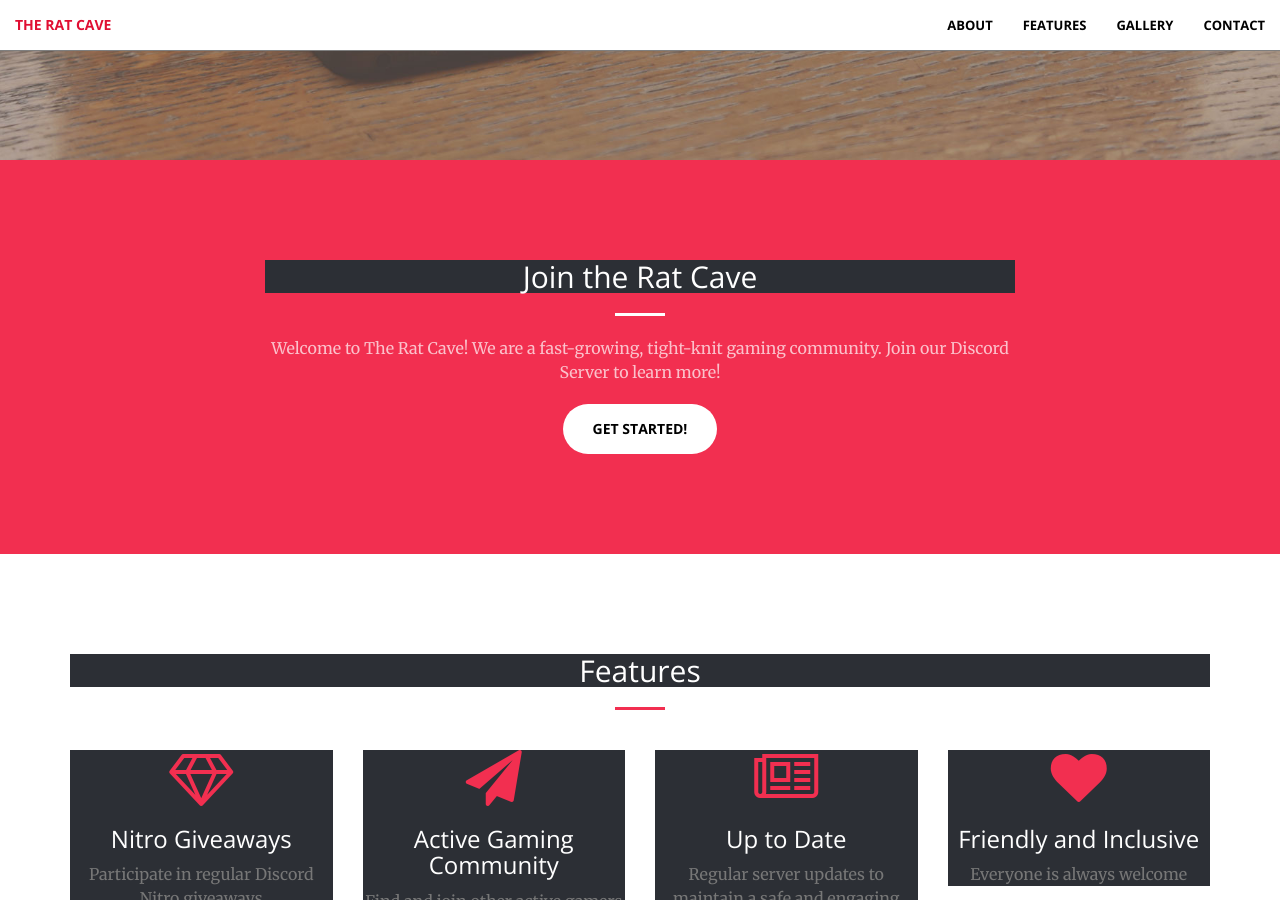
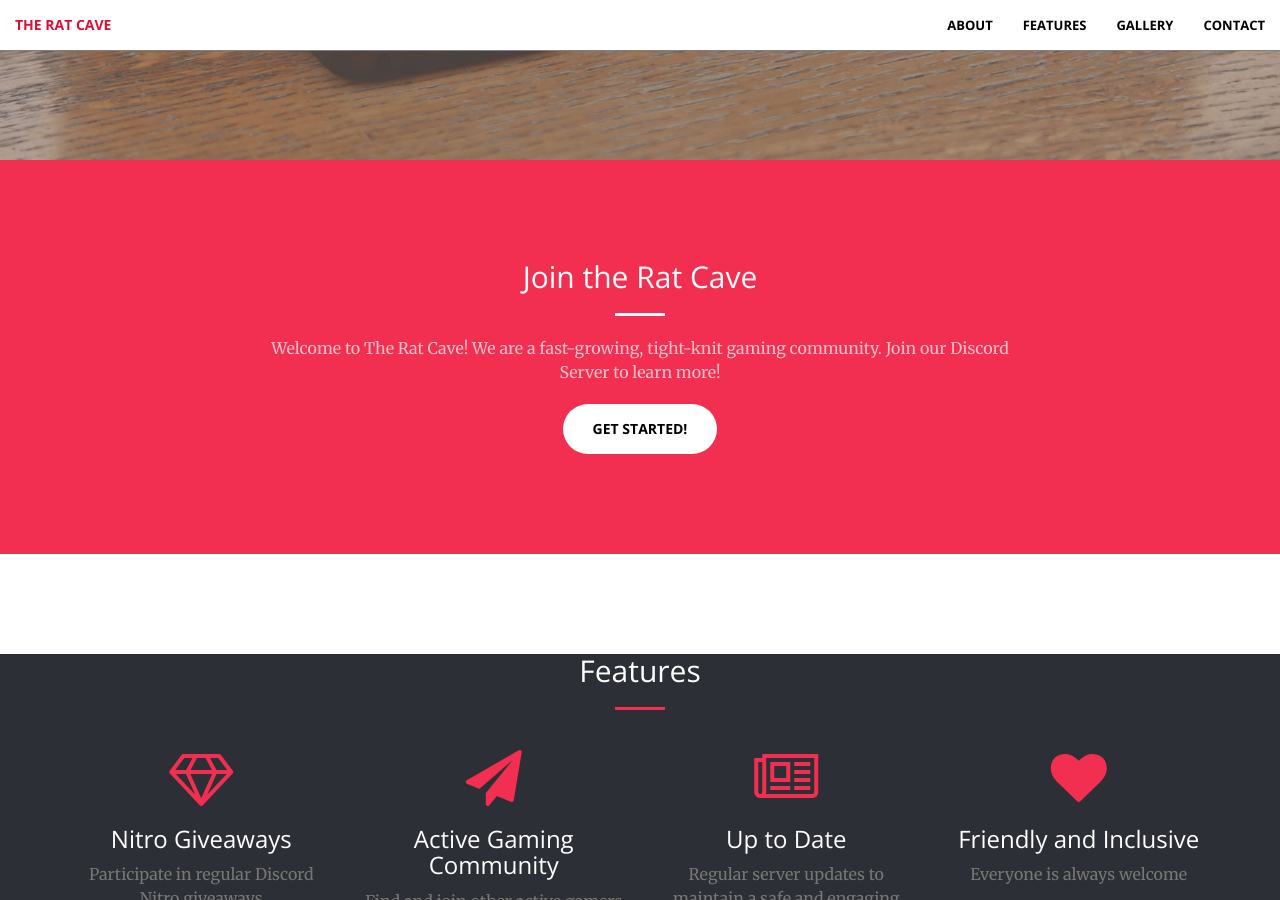
Before and after one commit to vdchoi/theratcave.github.io, a Jekyll site: the page built from index.html, in a window 1280 px wide and 900 px high, scrolled down 740 px. Built offline with Jekyll 4.4.1, drawn with Linux system fonts in a browser that asks for light colours.

Commit message:
Test updating grey container class

```diff
--- a/_includes/services.html
+++ b/_includes/services.html
@@ -1,4 +1,5 @@
 <section id="services">
+    <div class = "grey-container">
         <div class="container">
             <div class="row">
                 <div class="col-lg-12 text-center">
@@ -39,4 +40,5 @@
                 </div>
             </div>
         </div>
+    </div>
 </section>
--- a/_sass/_base.scss
+++ b/_sass/_base.scss
@@ -209,6 +209,9 @@ header {
 
 .section-heading {
     margin-top: 0;
+}
+
+.grey-container {
     background-color: $grey-color;
     color: white;
 }
@@ -216,8 +219,6 @@ header {
 .service-box {
     max-width: 400px;
     margin: 50px auto 0;
-    background-color: $grey-color;
-    color: white;
     @media (min-width: 992px) {
         margin: 20px auto 0;
     }
```
Lines whose indentation alone changed are shown as unchanged.
